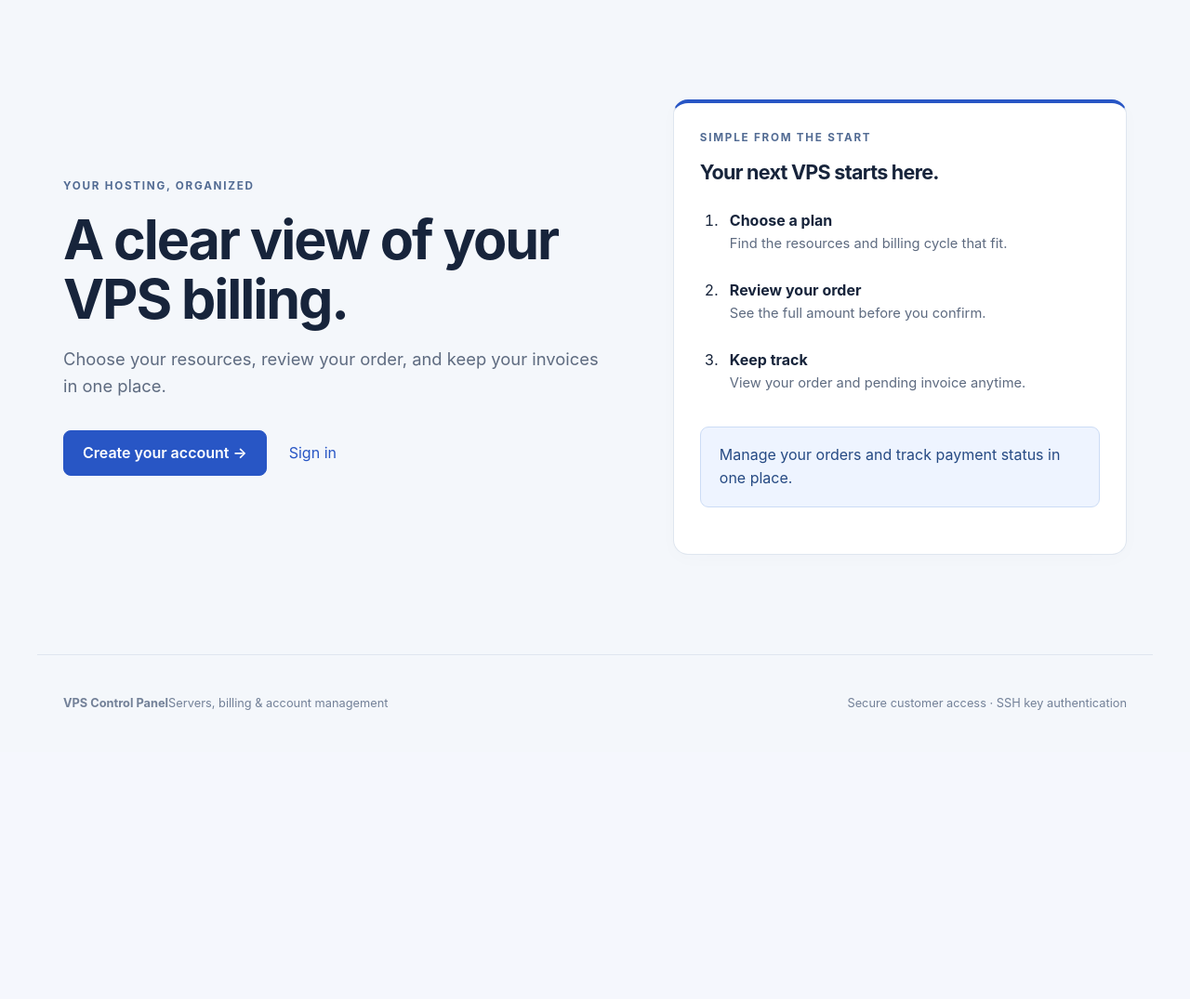
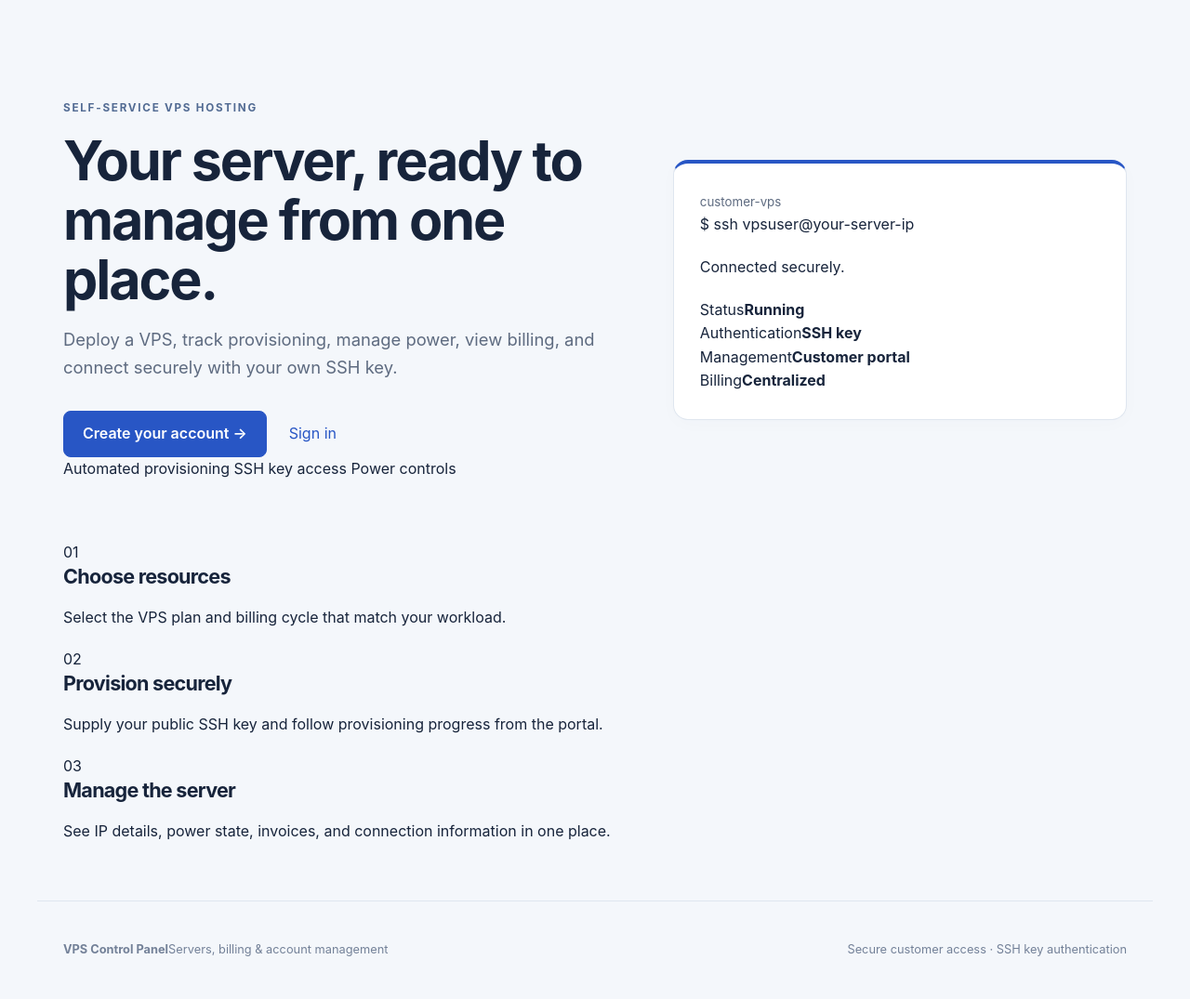
Before and after one commit to john-selwyn/proxmox-billing, a Django app: page / in a window 1280 px wide. Shown: the part 83-1158 px from the top of the page at 93% size. Before the commit the page ends 847 px from the top, so only its background shows below. Run offline with Django 5.2, Linux system fonts and the light colour scheme.

Commit message:
Upgrade customer-facing VPS landing page

```diff
--- a/billing/templates/billing/home.html
+++ b/billing/templates/billing/home.html
@@ -1,30 +1,42 @@
-{% extends 'billing/base.html' %}{% block title %}Welcome{% endblock %}{% block content %}
+{% extends 'billing/base.html' %}{% block title %}VPS hosting{% endblock %}{% block content %}
 <section class="hero">
-<div>
-<p class="eyebrow">YOUR HOSTING, ORGANIZED</p>
-<h1>A clear view of your VPS billing.</h1>
-<p class="lead">Choose your resources, review your order, and keep your invoices in one place.</p>
-<div class="actions">{% if user.is_authenticated %}<a class="button" href="{% url 'dashboard' %}">Go to dashboard &rarr;</a>
-<a href="{% url 'plans' %}">Explore plans</a>{% else %}<a class="button" href="{% url 'register' %}">Create your account &rarr;</a>
-<a href="{% url 'login' %}">Sign in</a>{% endif %}</div>
+<div class="hero-copy">
+<p class="eyebrow">SELF-SERVICE VPS HOSTING</p>
+<h1>Your server, ready to manage from one place.</h1>
+<p class="lead">Deploy a VPS, track provisioning, manage power, view billing, and connect securely with your own SSH key.</p>
+<div class="actions">
+{% if user.is_authenticated %}
+<a class="button" href="{% url 'dashboard' %}">Open dashboard &rarr;</a>
+<a class="text-link" href="{% url 'plans' %}">View VPS plans</a>
+{% else %}
+<a class="button" href="{% url 'register' %}">Create your account &rarr;</a>
+<a class="text-link" href="{% url 'login' %}">Sign in</a>
+{% endif %}
+</div>
+<div class="hero-points" aria-label="Portal capabilities">
+<span>Automated provisioning</span>
+<span>SSH key access</span>
+<span>Power controls</span>
+</div>
 </div>
 <aside class="card hero-card">
-<p class="eyebrow">SIMPLE FROM THE START</p>
-<h2>Your next VPS starts here.</h2>
-<ol class="steps">
-<li>
-<strong>Choose a plan</strong>
-<span>Find the resources and billing cycle that fit.</span>
-</li>
-<li>
-<strong>Review your order</strong>
-<span>See the full amount before you confirm.</span>
-</li>
-<li>
-<strong>Keep track</strong>
-<span>View your order and pending invoice anytime.</span>
-</li>
-</ol>
-<p class="notice">Manage your orders and track payment status in one place.</p>
+<div class="terminal-top"><span></span><span></span><span></span><small>customer-vps</small></div>
+<div class="terminal">
+<p><span class="terminal-prompt">$</span> ssh vpsuser@your-server-ip</p>
+<p class="terminal-success">Connected securely.</p>
+<div class="terminal-grid">
+<div><span>Status</span><strong>Running</strong></div>
+<div><span>Authentication</span><strong>SSH key</strong></div>
+<div><span>Management</span><strong>Customer portal</strong></div>
+<div><span>Billing</span><strong>Centralized</strong></div>
+</div>
+</div>
 </aside>
-</section>{% endblock %}
+</section>
+
+<section class="feature-strip" aria-label="VPS customer workflow">
+<article class="feature-item"><span class="feature-number">01</span><div><h2>Choose resources</h2><p>Select the VPS plan and billing cycle that match your workload.</p></div></article>
+<article class="feature-item"><span class="feature-number">02</span><div><h2>Provision securely</h2><p>Supply your public SSH key and follow provisioning progress from the portal.</p></div></article>
+<article class="feature-item"><span class="feature-number">03</span><div><h2>Manage the server</h2><p>See IP details, power state, invoices, and connection information in one place.</p></div></article>
+</section>
+{% endblock %}
```
